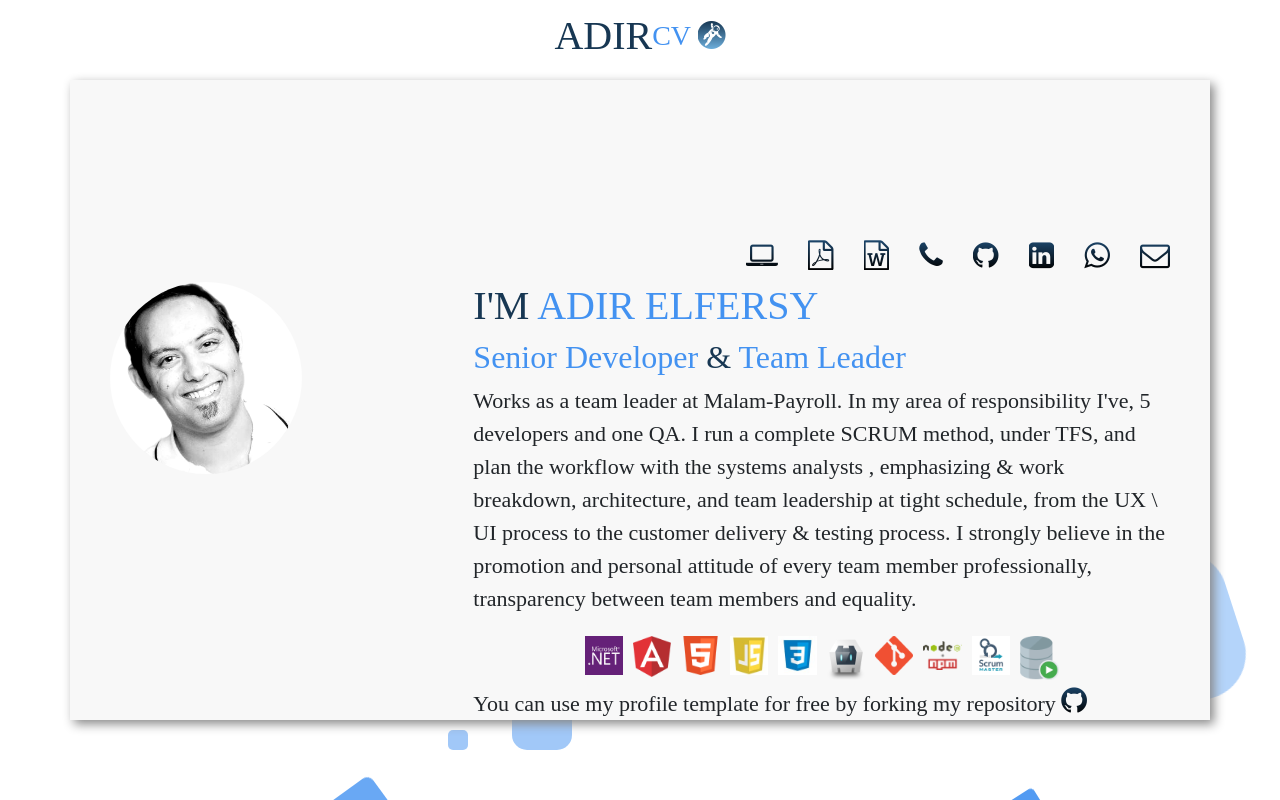
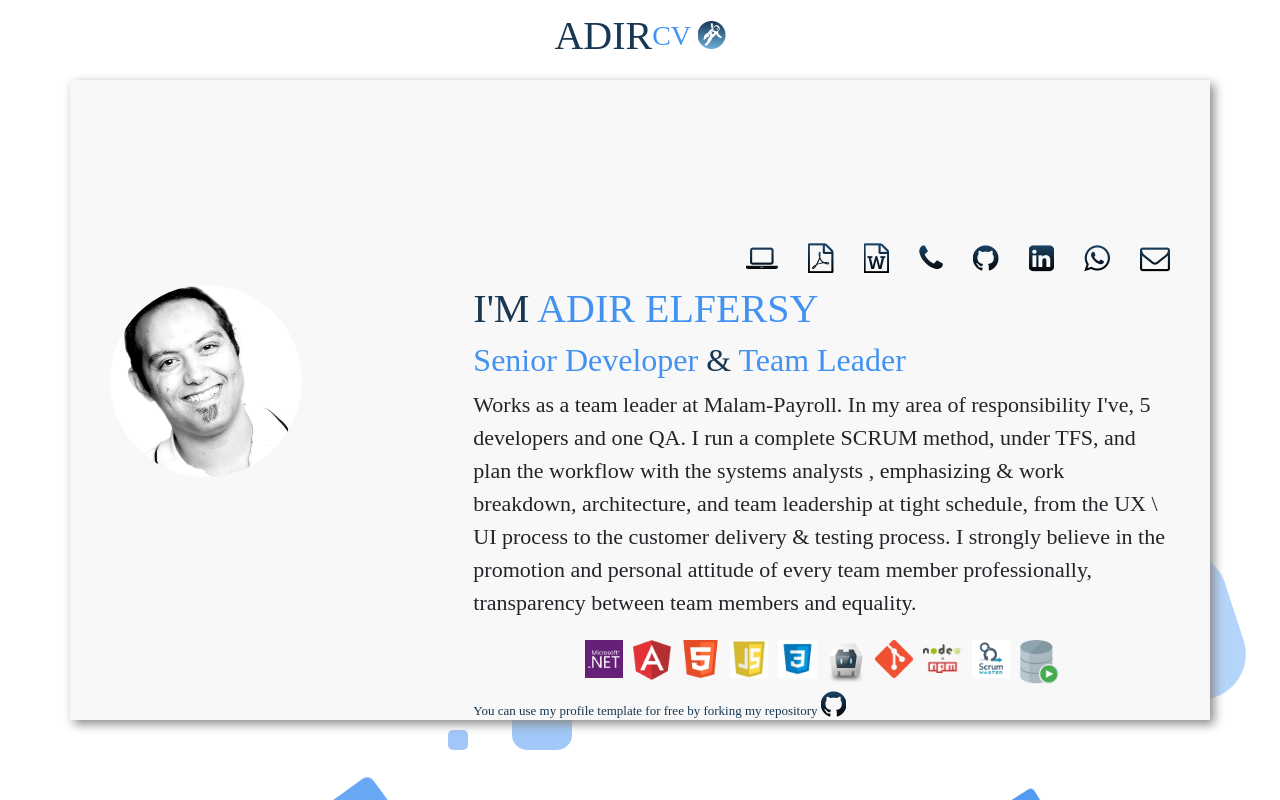
Before and after one commit to adirel/adirel.github.io, a plain HTML site: page index.html in a window 1280 px wide. Drawn offline with nearby package versions, Linux system fonts and the light colour scheme; a web font is replaced by a local one.

Commit message:
Update index.html

```diff
--- a/index.html
+++ b/index.html
@@ -147,7 +147,7 @@
                 </div>
               </div>
           <div class="row justify-content-center">
-            <div class="col">
+            <div class="col small-text">
               You can use my profile template for free by forking my repository <a href="https://github.com/adirel/adirel.github.io"><i class="fa fa-github avatar-icons" aria-hidden="true"></i> </a>
             </div>
           </div>
```
